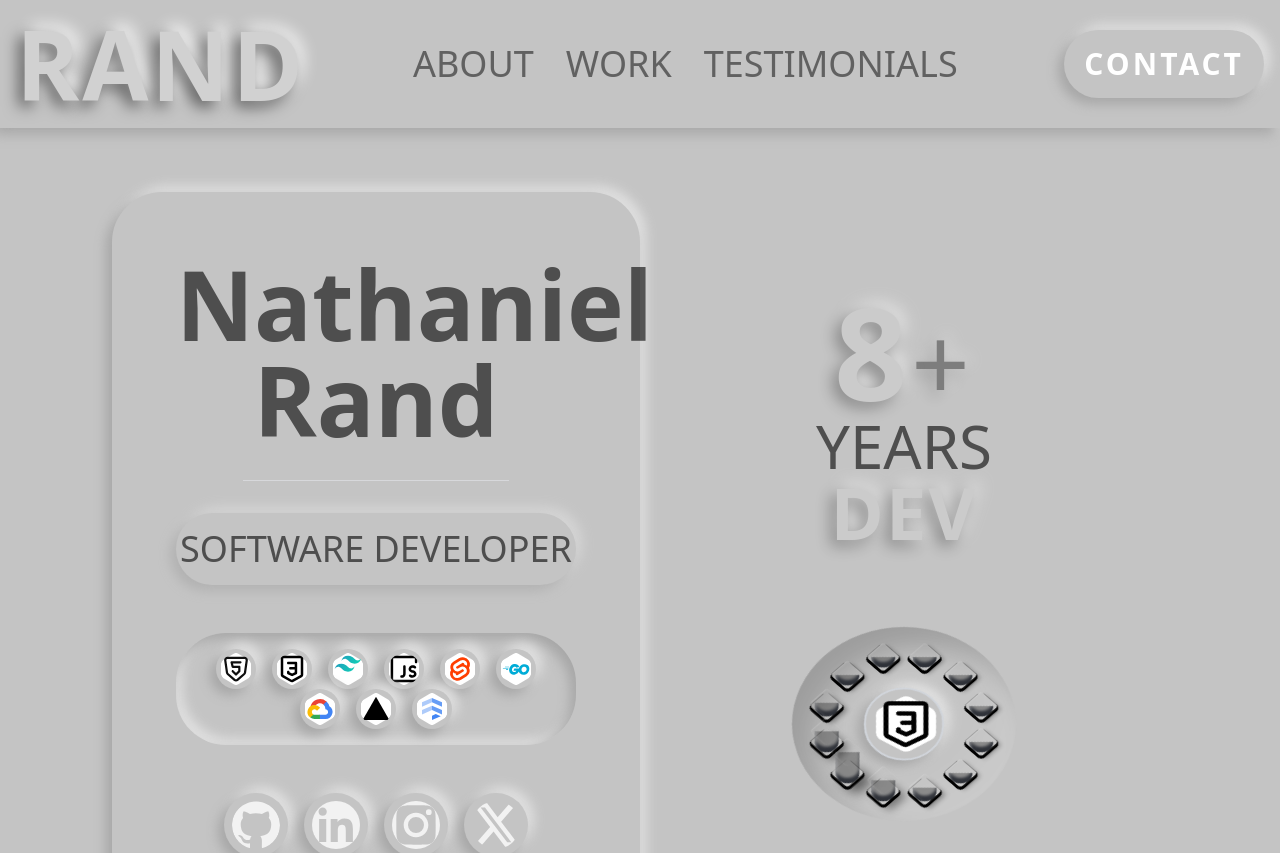
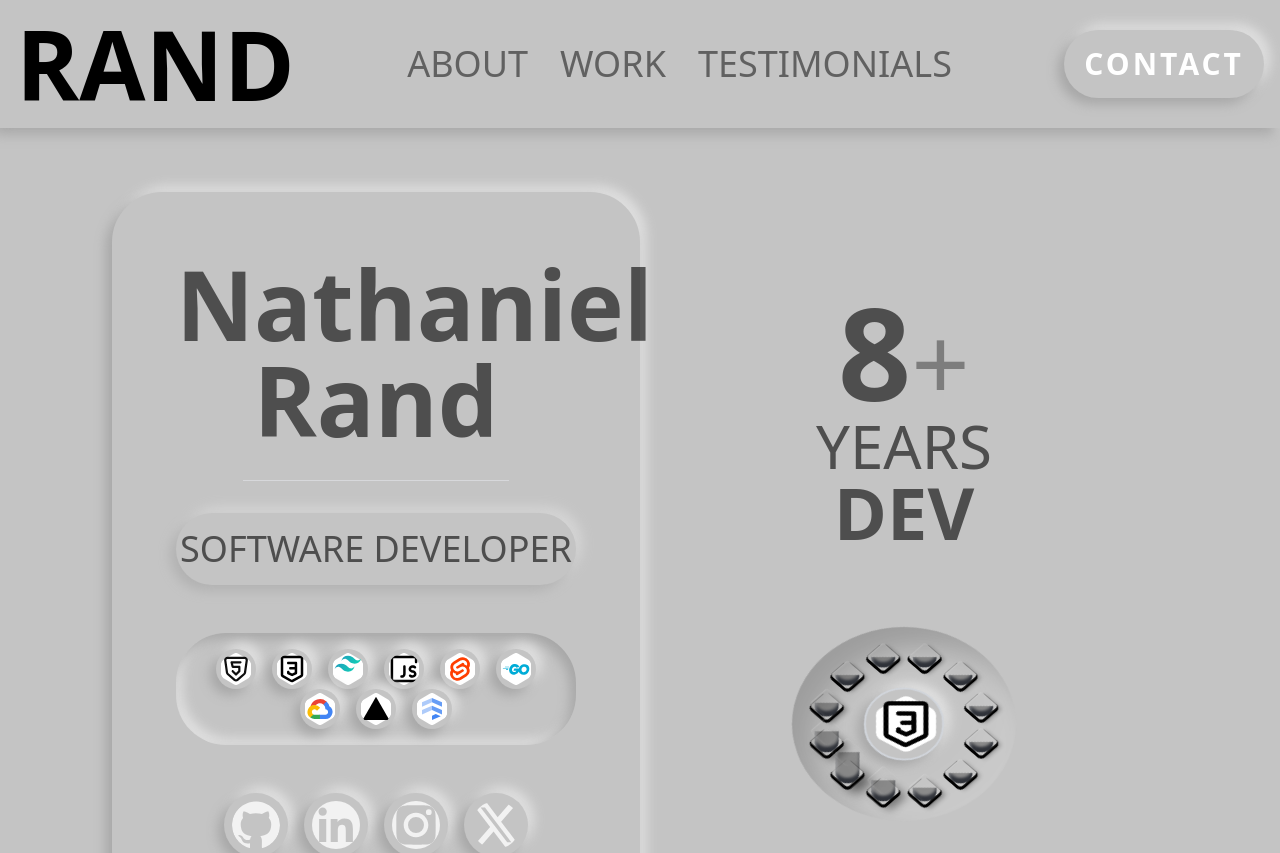
Before and after one commit to NathanielRand/portfolio_v2, a SvelteKit app: page / in a window 1280 px wide. Shown: the top 853 px of the page. Built offline with nearby package versions, Linux system fonts and the light colour scheme.

Commit message:
Remove unused global pcss imports

```diff
--- a/src/routes/+layout.svelte
+++ b/src/routes/+layout.svelte
@@ -63,7 +63,7 @@
                     6px -6px 12px #e1e1e1;
     }
 
-    :root {
+    /* :root {
     --colorMain: #d2d2d2;
     --brShadow: -6px 6px 15px rgba(0,0,0,0.5);
     --tlShadow: 6px -6px 15px rgba(255,255,255,0.8);
@@ -84,6 +84,6 @@
         background: var(--colorMain);
         content: '';
         border-radius: 10%;
-    }
+    } */
 
 </style>
--- a/src/routes/+page.svelte
+++ b/src/routes/+page.svelte
@@ -272,7 +272,7 @@
 		border-radius: 10px;
 	}
 
-	:root {
+	/* :root {
     --colorMain: #d1d1d1;
     --brShadow: -6px 6px 15px rgba(0,0,0,0.5);
     --tlShadow: 6px -6px 15px rgba(255,255,255,0.8);
@@ -291,7 +291,7 @@
 		background: var(--colorMain);
 		content: '';
 		border-radius: 10%;
-	}
+	} */
 
 	/* Flame SVG Flicker */
 	@keyframes flicker {
```
